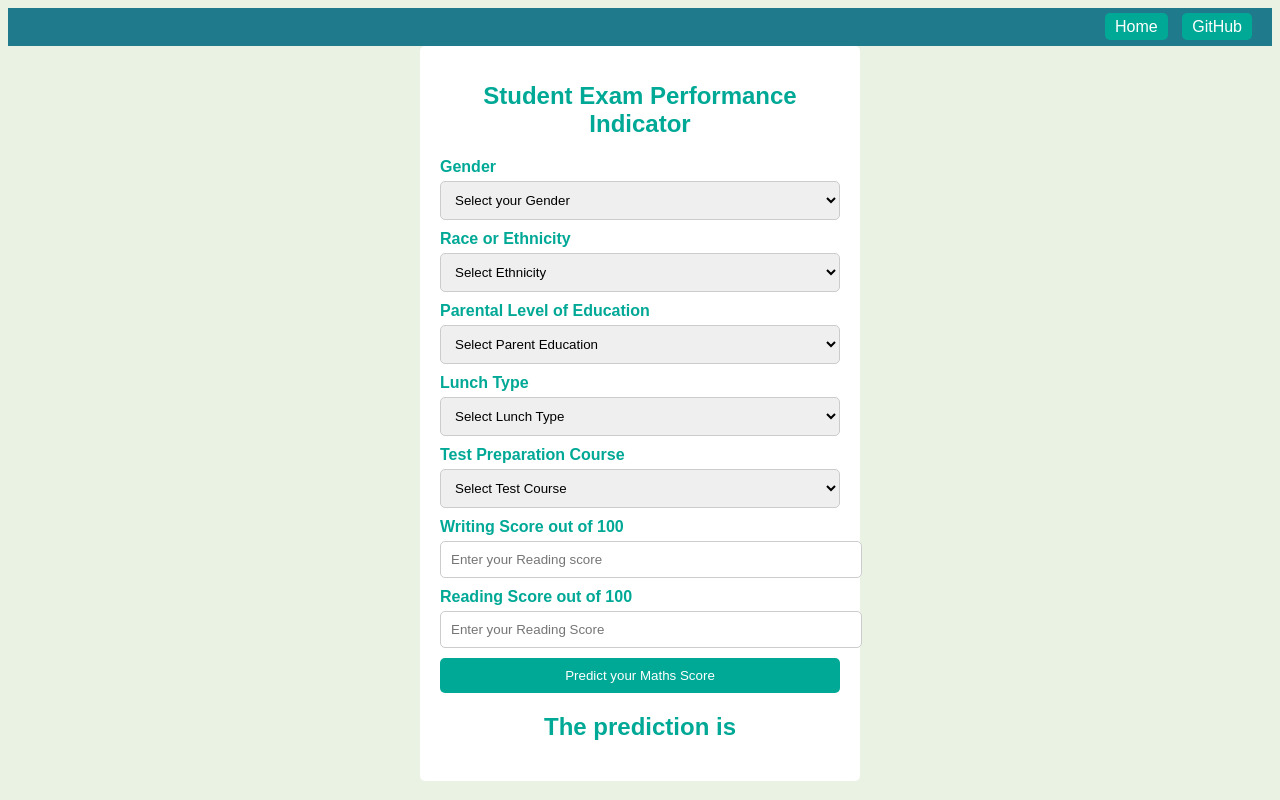
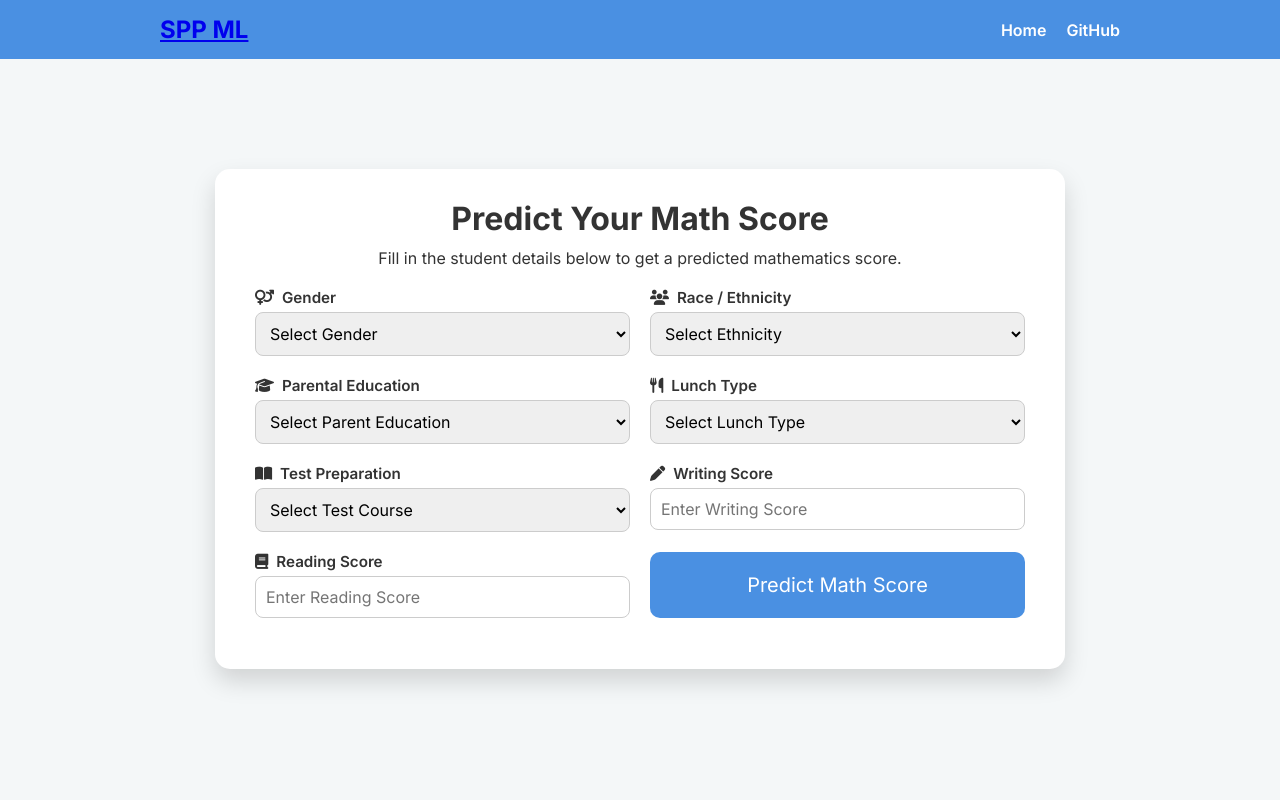
Before and after one commit to Aytech-1/student-performance-prediction, a Flask app: page /predictdata in a window 1280 px wide. Run offline with Flask 3, Linux system fonts and the light colour scheme.

Commit message:
Initial commit - Student Performance Prediction Project

```diff
--- a/static/css/styles_home.css
+++ b/static/css/styles_home.css
@@ -1,83 +1,139 @@
-body {
-    background-color: #EAF2E3;
-    color: #333333;
-    font-family: Arial, sans-serif;
+* {
+    box-sizing: border-box;
+    margin: 0;
+    padding: 0;
+    font-family: 'Inter', sans-serif;
 }
 
-  .menu-bar {
-    background-color: #1F7A8C;
-    padding: 10px;
-    text-align: right;
+body {
+    background-color: #f4f7f8;
+    color: #333;
 }
 
-  .menu-bar ul {
-    list-style-type: none;
-    margin: 0;
-    padding: 0;
+/* Navigation */
+.menu-bar {
+    background-color: #4A90E2;
+    color: white;
+    padding: 15px 0;
 }
 
-  .menu-bar li {
-    display: inline-block;
-    margin-right: 10px;
+.nav-container {
+    display: flex;
+    justify-content: space-between;
+    align-items: center;
+    max-width: 1000px;
+    margin: auto;
+    padding: 0 20px;
 }
 
-  .menu-bar li a {
-    color: #FFFFFF;
-    text-decoration: none;
-    padding: 5px 10px;
-    border-radius: 5px;
-    background-color: #00A896;
+.nav-links {
+    list-style: none;
+    display: flex;
+    gap: 20px;
 }
 
-  .container {
-    width: 400px;
-    margin: 0 auto;
+.nav-links li a {
+    color: white;
+    text-decoration: none;
+    font-weight: 600;
+}
+
+.nav-links li a:hover {
+    text-decoration: underline;
+}
+
+.logo {
+    font-weight: 700;
+    font-size: 1.5rem;
+}
+
+/* Center the card vertically and horizontally */
+.form-section {
+    display: flex;
+    justify-content: center;
+    align-items: center;
+    min-height: calc(100vh - 80px); /* Adjust for nav bar height */
     padding: 20px;
-    background-color: #FFFFFF;
-    border-radius: 5px;
+}
+
+/* Form grid and card */
+.card {
+    background-color: #fff;
+    padding: 30px 40px;
+    border-radius: 15px;
+    box-shadow: 0 12px 25px rgba(0,0,0,0.15);
+    max-width: 850px;
+    min-height: 500px;
+    width: 100%;
 }
 
 h1 {
-    font-size: 24px;
+    margin-bottom: 10px;
+    font-size: 2rem;
+    text-align: center;
+}
+
+p {
     margin-bottom: 20px;
     text-align: center;
-    color: #00A896;
 }
 
-  form {
-    margin-bottom: 20px;
+
+.form-group {
+    display: flex;
+    flex-direction: column;
+    gap: 5px;
 }
 
-  .form-group {
-    margin-bottom: 10px;
+.form-grid {
+    display: grid;
+    grid-template-columns: 1fr 1fr;
+    gap: 20px;
 }
 
-  label {
-    display: block;
-    font-weight: bold;
-    margin-bottom: 5px;
-    color: #00A896;
+.form-group label {
+    font-weight: 600;
+    font-size: 0.95rem;
+    display: flex;
+    align-items: center;
+    gap: 8px; /* Space between icon and text */
 }
 
-  select,
-  input[type="number"] {
+input[type="number"], select {
+    padding: 10px;
+    border-radius: 8px;
+    border: 1px solid #ccc;
+    font-size: 1rem;
     width: 100%;
-    padding: 10px;
-    border: 1px solid #CCCCCC;
-    border-radius: 5px;
 }
 
-  input[type="submit"] {
-    width: 100%;
-    padding: 10px;
-    background-color: #00A896;
-    color: #FFFFFF;
+.btn-primary {
+    background-color: #4A90E2;
+    color: #fff;
     border: none;
-    border-radius: 5px;
-    cursor: pointer;
+    border-radius: 10px;
+    font-size: 20px;
 }
 
-  h2 {
+.btn-primary:hover {
+    background-color: #357ABD;
+}
+
+/* Prediction result */
+.prediction-result {
+    margin-top: 20px;
     text-align: center;
-    color: #00A896;
+    font-size: 1.3rem;
+    font-weight: 600;
+    background-color: #eaf4ff;
+    padding: 12px;
+    border-radius: 10px;
+    color: #2c3e50;
 }
+
+/* Responsive */
+@media screen and (max-width: 768px) {
+    .form-grid {
+        grid-template-columns: 1fr;
+    }
+}
--- a/templates/home.html
+++ b/templates/home.html
@@ -1,33 +1,46 @@
 <!DOCTYPE html>
-<html>
+<html lang="en">
 <head>
     <meta charset="UTF-8">
-    <title>Student Exam Performance Indicator</title>
-    <link rel="stylesheet" type="text/css" href="{{ url_for('static', filename='css/styles_home.css') }}">
+    <meta name="viewport" content="width=device-width, initial-scale=1.0">
+    <title>Student Exam Performance Predictor</title>
+    <link rel="stylesheet" href="{{ url_for('static', filename='css/styles_home.css') }}">
+    <link href="https://fonts.googleapis.com/css2?family=Inter:wght@400;600;700&display=swap" rel="stylesheet">
+    <!-- Font Awesome for icons -->
+    <link rel="stylesheet" href="https://cdnjs.cloudflare.com/ajax/libs/font-awesome/6.4.0/css/all.min.css">
 </head>
 <body>
+    <!-- Navigation Bar -->
     <nav class="menu-bar">
-        <ul>
+        <div class="nav-container">
+            <a href="/" class="logo">SPP ML</a>
+            <ul class="nav-links">
                 <li><a href="/">Home</a></li>
                 <li><a href="https://github.com/skprasad117/Predicting-Student-Performance-Using-Machine-Learning" target="_blank">GitHub</a></li>
             </ul>
+        </div>
     </nav>
 
-    <div class="container">
-        <h1>Student Exam Performance Indicator</h1>
+    <!-- Main Form Section -->
+    <main class="form-section">
+        <div class="card">
+            <h1>Predict Your Math Score</h1>
+            <p>Fill in the student details below to get a predicted mathematics score.</p>
 
             <form action="{{ url_for('predict_datapoint')}}" method="post">
+                <div class="form-grid">
+
                     <div class="form-group">
-                <label for="gender">Gender</label>
+                        <label for="gender"><i class="fas fa-venus-mars"></i> Gender</label>
                         <select id="gender" name="gender" required>
-                    <option value="" disabled selected>Select your Gender</option>
+                            <option value="" disabled selected>Select Gender</option>
                             <option value="male">Male</option>
                             <option value="female">Female</option>
                         </select>
                     </div>
 
                     <div class="form-group">
-                <label for="ethnicity">Race or Ethnicity</label>
+                        <label for="ethnicity"><i class="fas fa-users"></i> Race / Ethnicity</label>
                         <select id="ethnicity" name="ethnicity" required>
                             <option value="" disabled selected>Select Ethnicity</option>
                             <option value="group A">Group A</option>
@@ -39,7 +52,7 @@
                     </div>
 
                     <div class="form-group">
-                <label for="parent-education">Parental Level of Education</label>
+                        <label for="parent-education"><i class="fas fa-graduation-cap"></i> Parental Education</label>
                         <select id="parent-education" name="parental_level_of_education" required>
                             <option value="" disabled selected>Select Parent Education</option>
                             <option value="associate's degree">Associate's Degree</option>
@@ -52,7 +65,7 @@
                     </div>
 
                     <div class="form-group">
-                <label for="lunch">Lunch Type</label>
+                        <label for="lunch"><i class="fas fa-utensils"></i> Lunch Type</label>
                         <select id="lunch" name="lunch" required>
                             <option value="" disabled selected>Select Lunch Type</option>
                             <option value="free/reduced">Free/Reduced</option>
@@ -61,7 +74,7 @@
                     </div>
 
                     <div class="form-group">
-                <label for="test-course">Test Preparation Course</label>
+                        <label for="test-course"><i class="fas fa-book-open"></i> Test Preparation</label>
                         <select id="test-course" name="test_preparation_course" required>
                             <option value="" disabled selected>Select Test Course</option>
                             <option value="none">None</option>
@@ -70,23 +83,25 @@
                     </div>
 
                     <div class="form-group">
-                <label for="reading-score">Writing Score out of 100</label>
-                <input id="reading-score" type="number" name="reading_score" placeholder="Enter your Reading score" min="0" max="100" />
+                        <label for="reading-score"><i class="fas fa-pen"></i> Writing Score</label>
+                        <input id="reading-score" type="number" name="reading_score" placeholder="Enter Writing Score" min="0" max="100" required />
                     </div>
 
                     <div class="form-group">
-                <label for="writing-score">Reading Score out of 100</label>
-                <input id="writing-score" type="number" name="writing_score" placeholder="Enter your Reading Score" min="0" max="100" />
+                        <label for="writing-score"><i class="fas fa-book"></i> Reading Score</label>
+                        <input id="writing-score" type="number" name="writing_score" placeholder="Enter Reading Score" min="0" max="100" required />
                     </div>
 
-            <div class="form-group">
-                <input class="btn-primary" type="submit" value="Predict your Maths Score" required />
+                    <input type="submit" class="btn-primary" value="Predict Math Score" />
                 </div>
             </form>
 
-        <h2>
-            The prediction is {{results}}
-        </h2>
+            {% if results %}
+            <div class="prediction-result">
+                <h2>Predicted Math Score: <span>{{ results }}</span></h2>
             </div>
+            {% endif %}
+        </div>
+    </main>
 </body>
 </html>
```
Also changed, not shown: catboost_info/catboost_training.json (+100 -100 lines), requirements.txt (+9 -9 lines), setup.py (+16 -16 lines), static/css/styles.css (+93 -41 lines), templates/index.html (+32 -12 lines), README.md, StudentsPerformance.csv.csv (added), 4 other files. Lines whose indentation alone changed are shown as unchanged.
